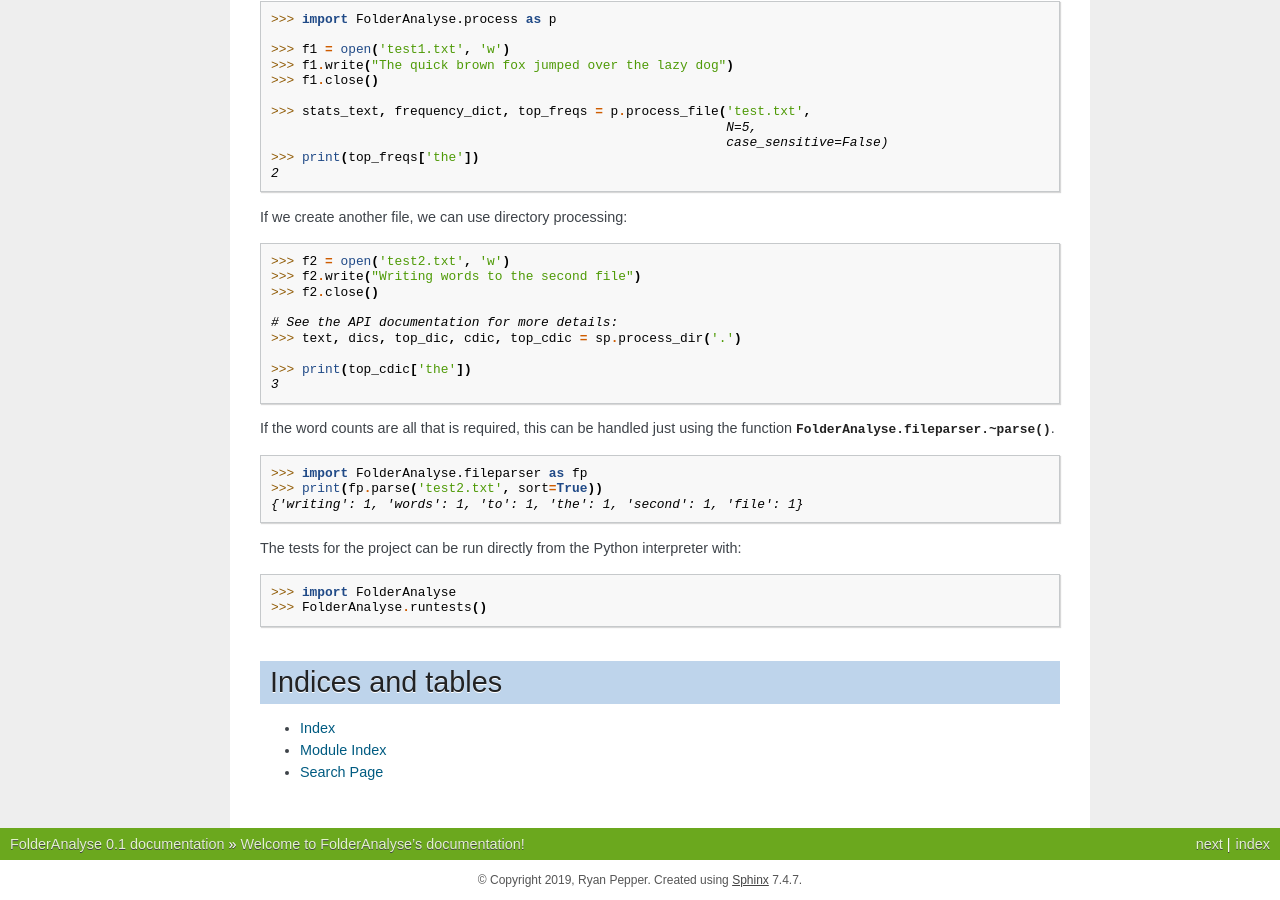
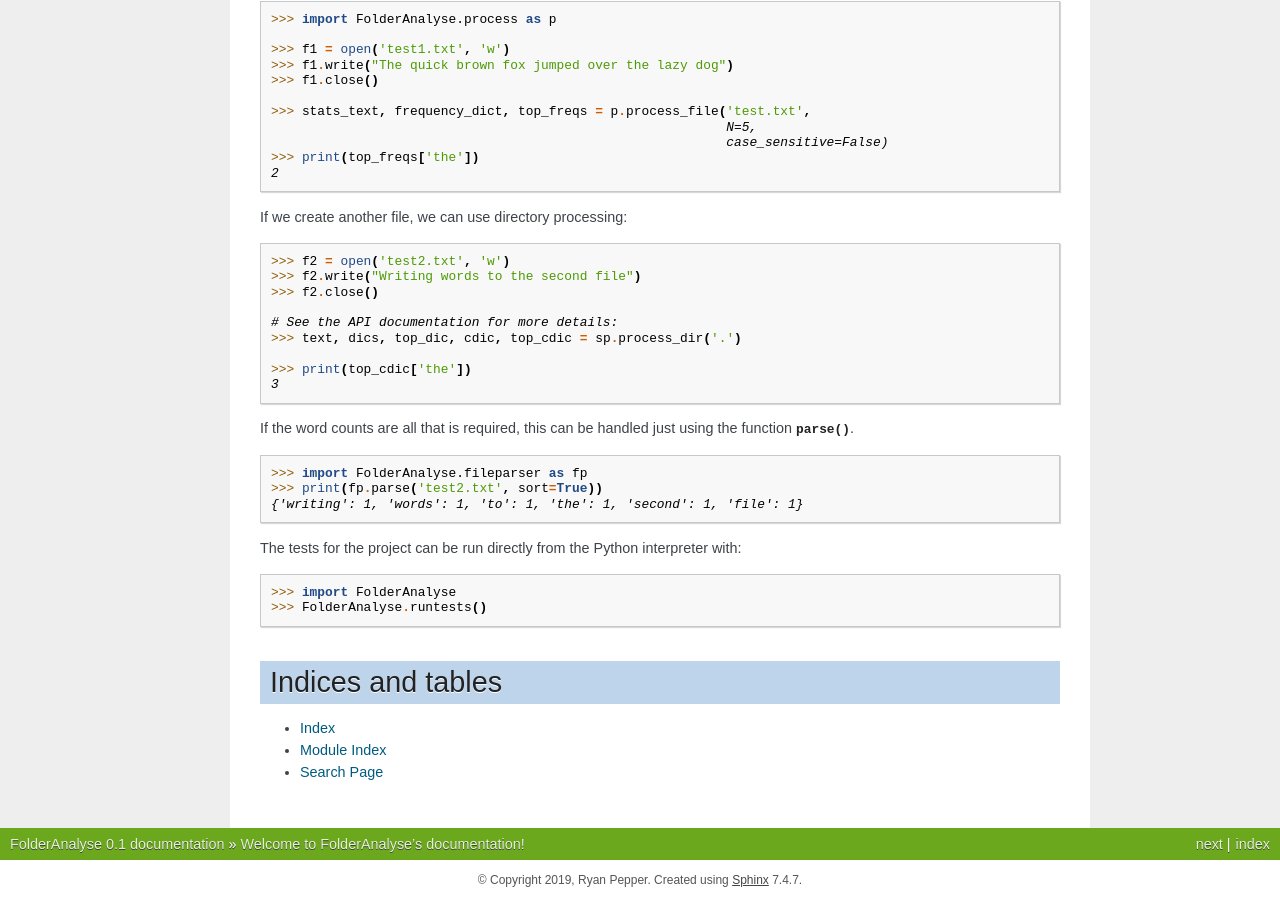
Before and after one commit to rpep/FolderAnalyse, a Sphinx documentation site: the page built from docs/index.rst, in a window 1280 px wide and 900 px high, scrolled down 1603 px. Built offline with Sphinx 7.4.7, drawn with Linux system fonts in a browser that asks for light colours.

Commit message:
Fix tilda in wrong place

```diff
--- a/docs/index.rst
+++ b/docs/index.rst
@@ -130,7 +130,7 @@ If we create another file, we can use directory processing:
    3
 
 If the word counts are all that is required, this can be handled just using
-the function :func:`FolderAnalyse.fileparser.~parse`.
+the function :func:`~FolderAnalyse.fileparser.parse`.
 
 .. code-block:: python
 
```
